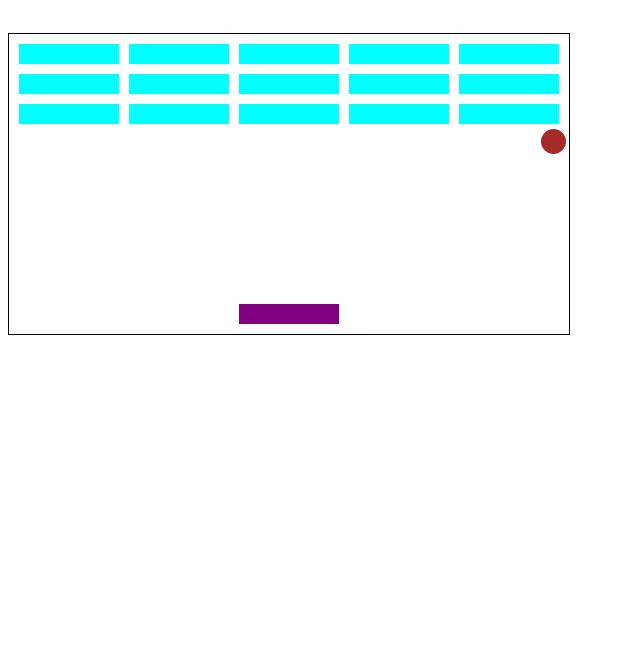
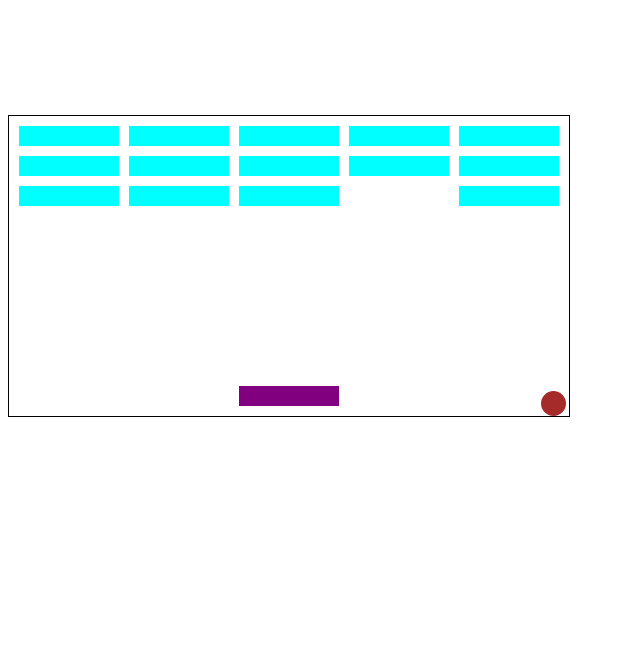
Before and after one commit to hlinh171038/break-game, a plain HTML site: page index.html in a window 1280 px wide. Shown: the part 134-800 px from the top of the page, without its empty margins (0-640 px from the left). Drawn offline with Linux system fonts and the light colour scheme.

Commit message:
finish game

```diff
--- a/app.js
+++ b/app.js
@@ -10,6 +10,7 @@ const currentUserPosition = userStart;
 const ballStart = [200, 40]
 let ballCurrentPosition = ballStart;
 let timeId;
+let score = 0;
 let ballDiameter = 25;
 let xDirection = 2;
 let yDirection = 2;
@@ -107,6 +108,33 @@ timeId = setInterval(moveBall,30);
 
 // check collision
 function checkCollision(){
+    //check ball block
+    for(let i=0; i<blocks.length;i++){
+        if( (ballCurrentPosition[0] > blocks[i].bottomLeft[0] && ballCurrentPosition[0] < blocks[i].bottomRight[0]) &&
+        ((ballCurrentPosition[1] + ballDiameter) > blocks[i].bottomLeft[1] && ballCurrentPosition[1] < blocks[i].topLeft[1]) ){
+            const allBlocks = Array.from(document.querySelectorAll('.block'));
+            // console.log(allBlocks);
+            allBlocks[i].classList.remove('block');
+            blocks.splice(i,1);
+            changeDirection();
+            score++;
+            scoreDisplay.innerHTML = score
+            // you win
+            if(allBlocks.length === 0){
+                scoreDisplay.innerHTML = '<h2 id="g-win">You win</h2>';
+            }
+        }
+
+    }
+    //check user collision
+    if(
+        (ballCurrentPosition[0] > currentUserPosition[0] && ballCurrentPosition[0] < currentUserPosition[0]+ blockWidth)
+        &&
+        (ballCurrentPosition[1]>currentUserPosition[1] && ballCurrentPosition[1] < currentUserPosition[1] + blockHeight)
+    ){
+        changeDirection();
+    }
+    //check ball wall
     if(
         ballCurrentPosition[0] >= (boardWidth - ballDiameter)
         || ballCurrentPosition[0]<=0 ||
--- a/style.css
+++ b/style.css
@@ -27,3 +27,6 @@
 #g-over{
     color:red;
 }
+#g-win{
+    color:greenyellow;
+}
```
